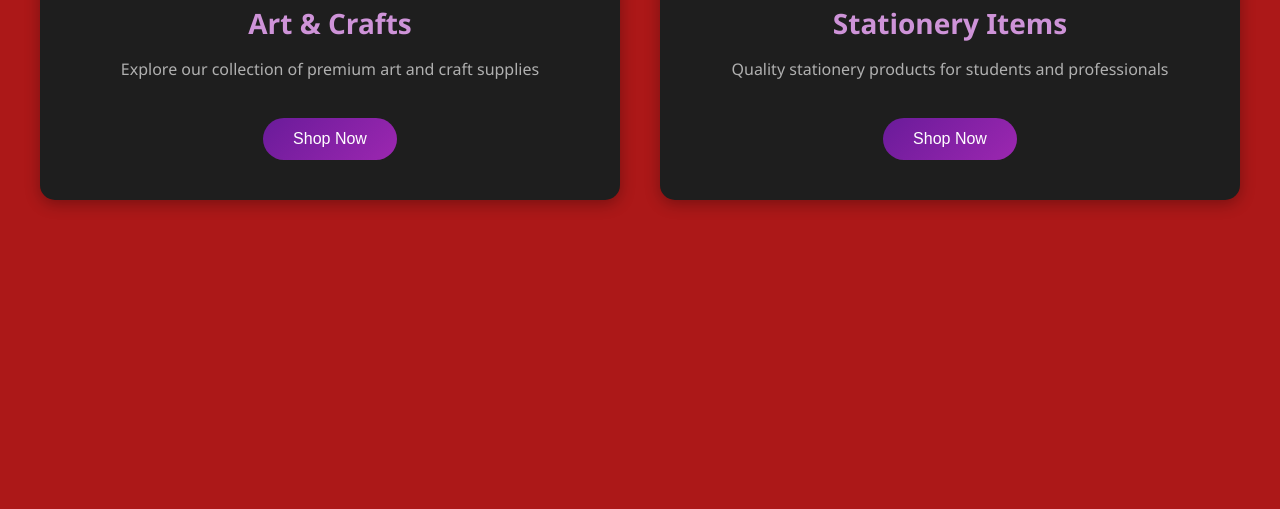
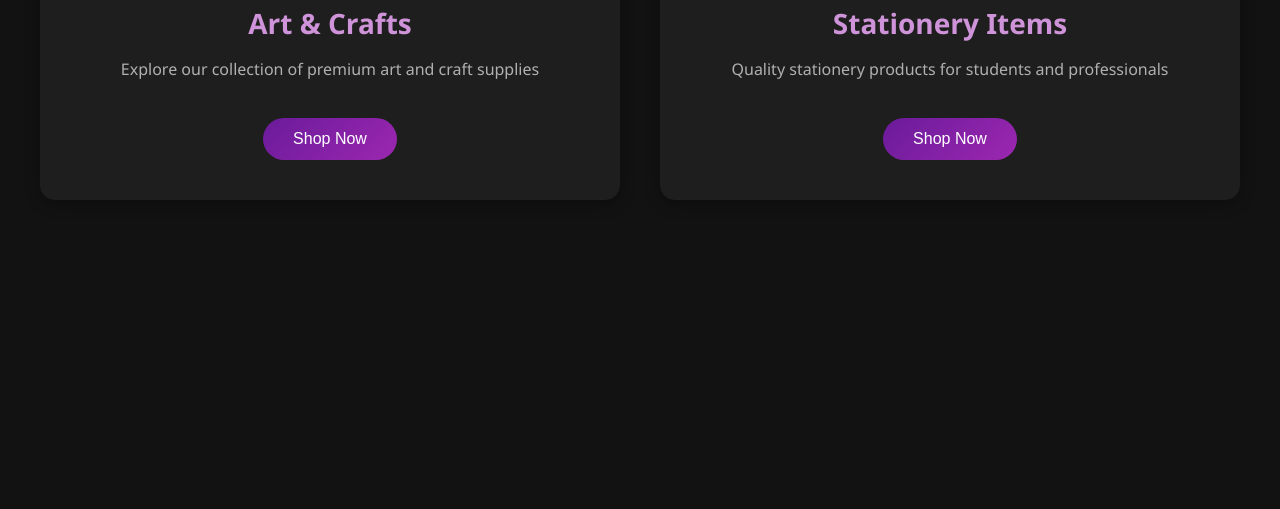
Before and after one commit to ramsri90/Statiz, a website: page index.html in a window 1280 px wide. Shown: the part 291-800 px from the top of the page. Drawn offline with Linux system fonts and the light colour scheme.

Commit message:
AB#12345 backgorund

```diff
--- a/styles/index.css
+++ b/styles/index.css
@@ -1,7 +1,7 @@
 body {
   margin: 0;
   font-family: Segoe UI;
-  background: #ac1818;
+  background: #121212;
   color: #e0e0e0;
 }
 
```
